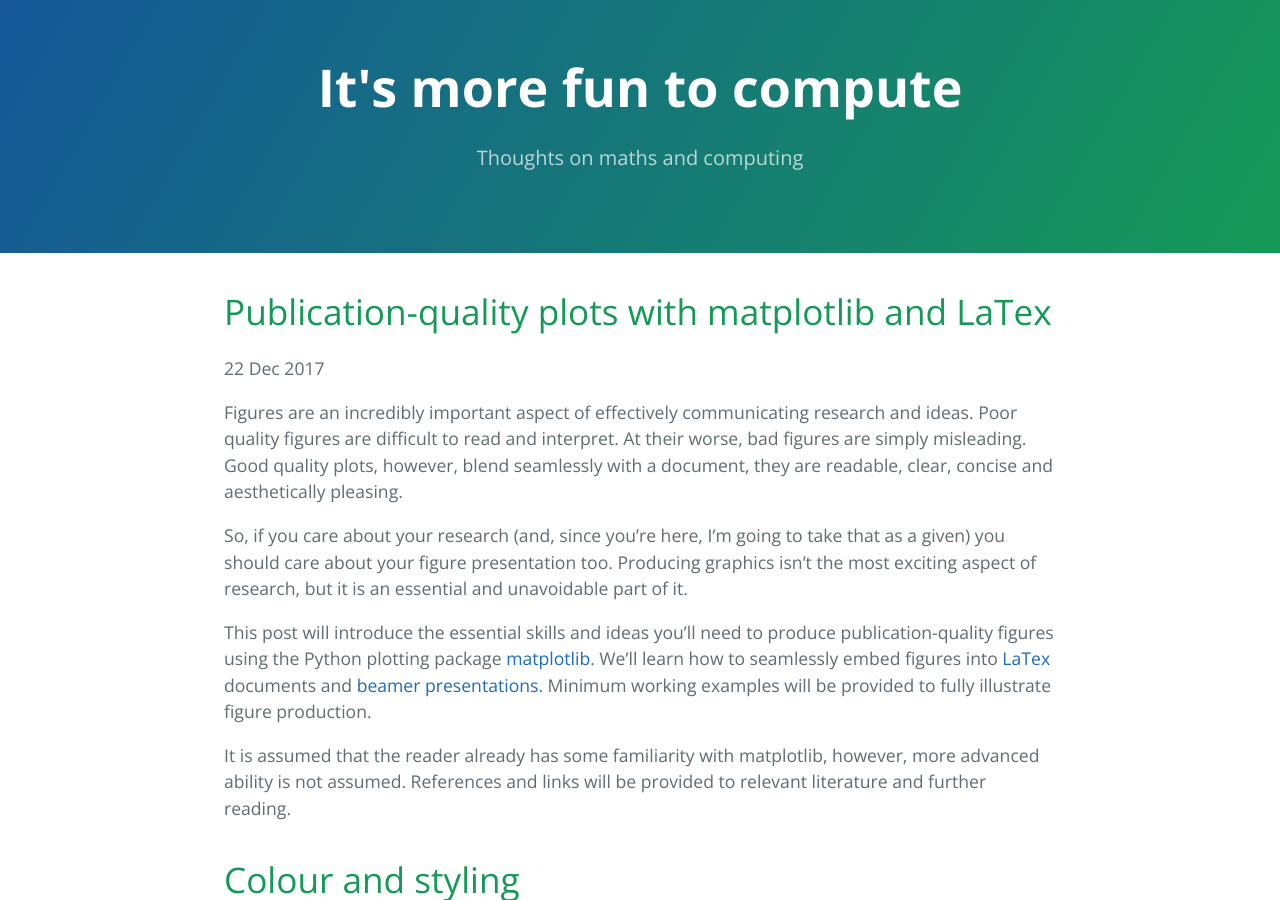
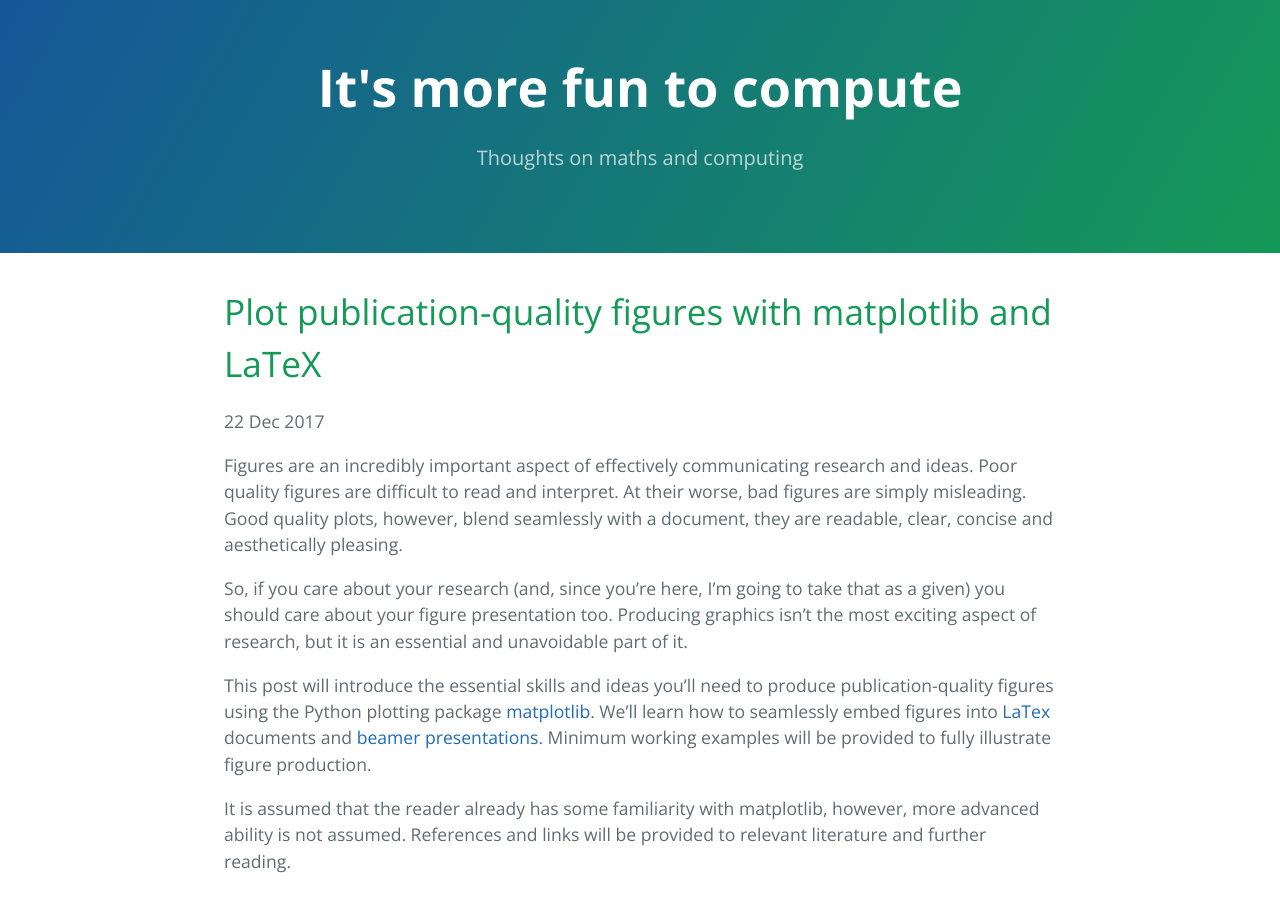
Before and after one commit to jwalton3141/jwalton3141.github.io, a Jekyll site: the page built from _posts/2017-12-22-Embed-Publication-Matplotlib-Latex.md, in a window 1280 px wide and 900 px high. Built offline with Jekyll 4.4.1, drawn with Linux system fonts in a browser that asks for light colours; comment, search, counter and statistics services are not loaded.

Commit message:
Improve post titles

```diff
--- a/_posts/2017-12-22-Embed-Publication-Matplotlib-Latex.md
+++ b/_posts/2017-12-22-Embed-Publication-Matplotlib-Latex.md
@@ -1,6 +1,6 @@
 ---
 layout: post
-title: Publication-quality plots with matplotlib and LaTex
+title: Plot publication-quality figures with matplotlib and LaTeX
 image: https://jwalton3141.github.io/assets/publication_quality/new_style.png
 mathjax: false
 comments: true
```
Also changed, not shown: _posts/2018-07-13-Linux-bash-dotfiles.md (+1 -1 lines), _posts/2018-07-27-Matplotlib-rose-plots.md (+1 -1 lines), _posts/2018-08-27-Efficient-effective-sample-size-python.md (+1 -1 lines).
